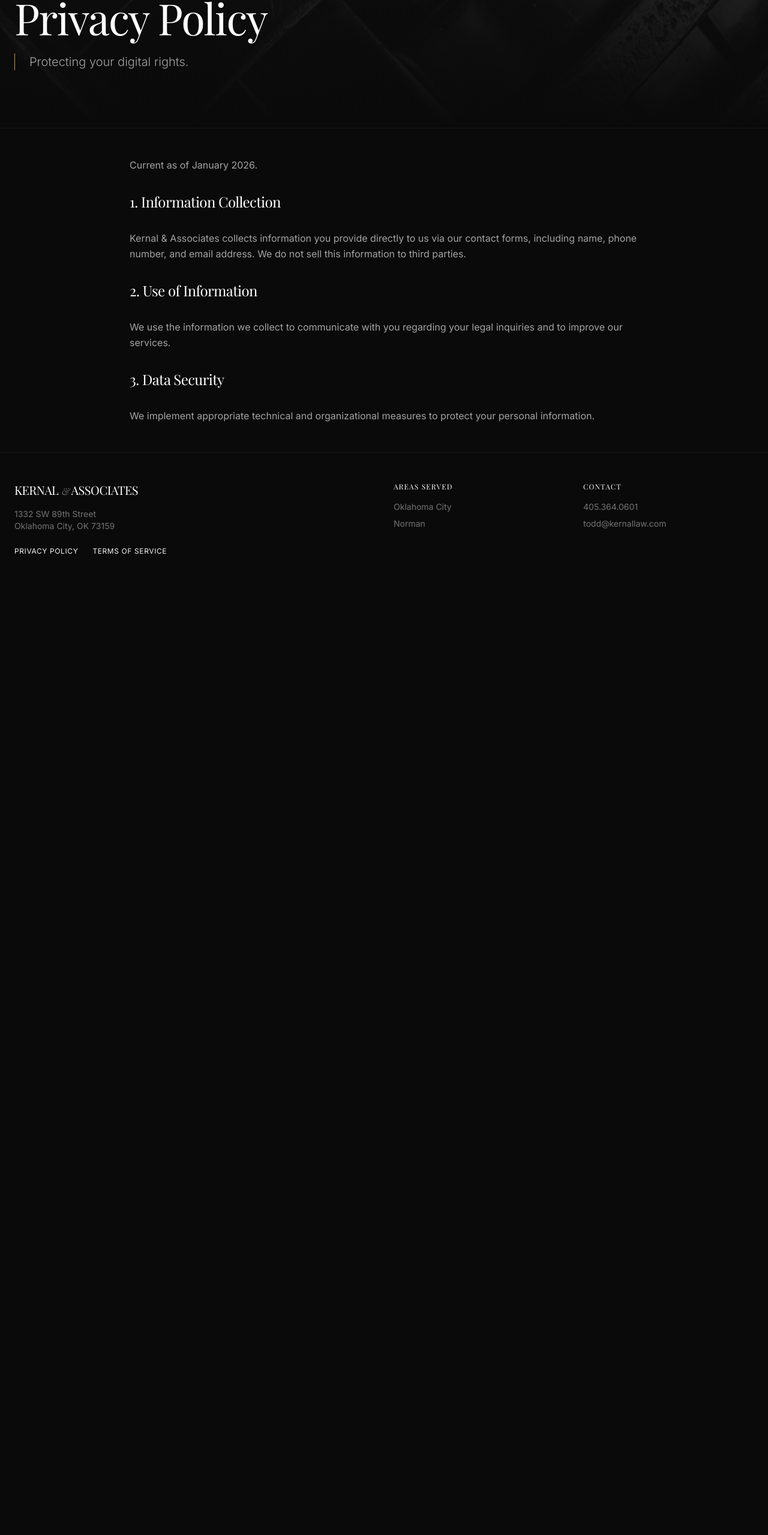
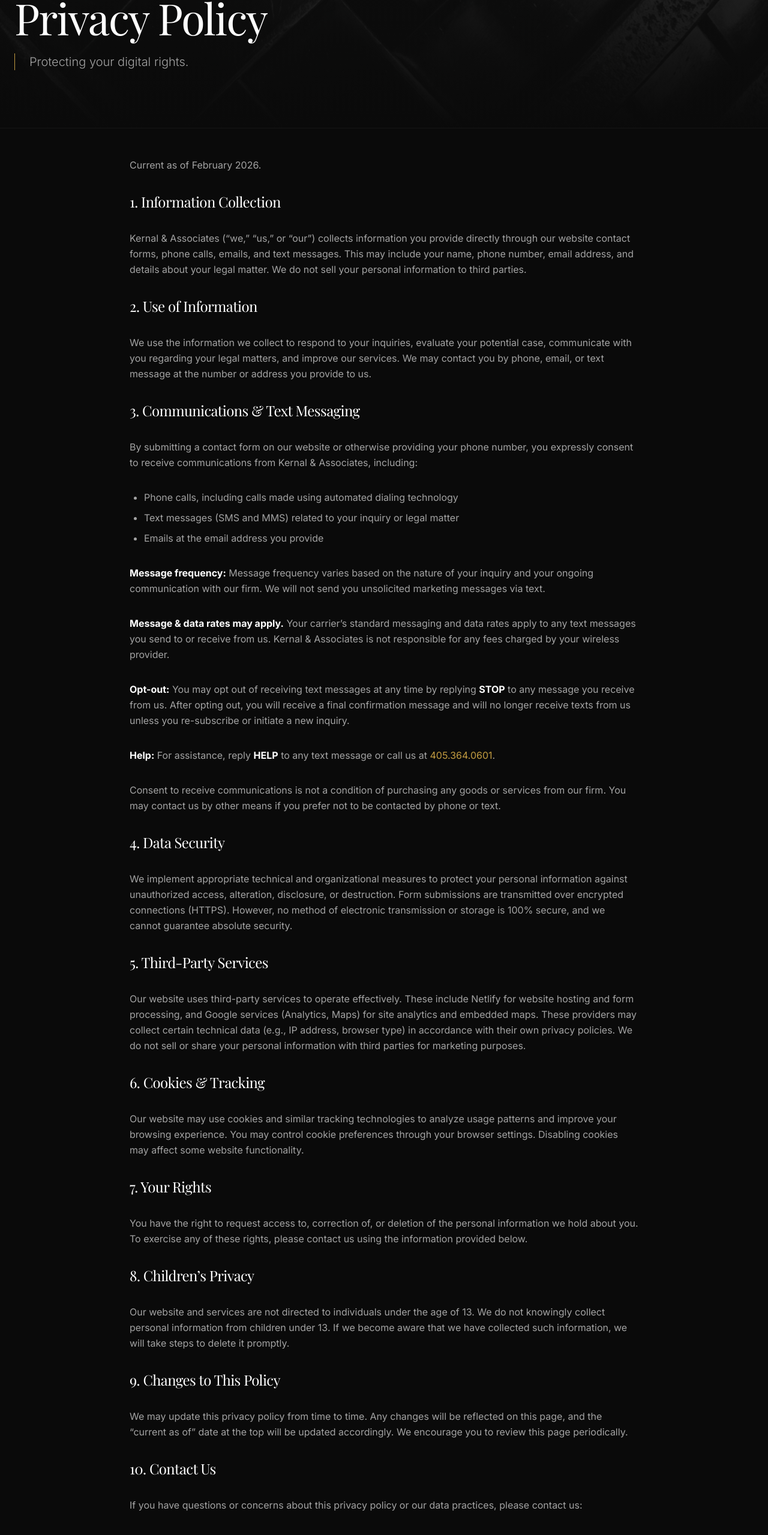
Before and after one commit to colbyadd/Kernal-Law, a Next.js app: page /privacy in a window 1280 px wide. Shown: the part 199-2758 px from the top of the page at 60% size. Before the commit the page ends 1174 px from the top, so only its background shows below. Built offline with nearby package versions, Linux system fonts and the light colour scheme; no server answers; a web font is replaced by a local one.

Commit message:
feat: add SMS/texting privacy policy language and consent checkbox to contact form

```diff
--- a/app/components/ContactForm.tsx
+++ b/app/components/ContactForm.tsx
@@ -102,6 +102,24 @@ export function ContactForm() {
                     ></textarea>
                 </div>
 
+                <div className="flex items-start gap-3">
+                    <input
+                        type="checkbox"
+                        name="consent"
+                        id="consent"
+                        required
+                        className="mt-1 h-4 w-4 shrink-0 accent-accent-gold bg-iron-950 border border-silver-500/20"
+                    />
+                    <label htmlFor="consent" className="text-xs text-silver-500 leading-relaxed">
+                        By submitting this form, I consent to being contacted by Kernal &amp; Associates
+                        via phone, email, or text message at the number provided, including automated
+                        messages. Message &amp; data rates may apply. I have read and agree to the{' '}
+                        <a href="/privacy" className="text-accent-gold hover:underline" target="_blank" rel="noopener noreferrer">
+                            Privacy Policy
+                        </a>.
+                    </label>
+                </div>
+
                 <button
                     type="submit"
                     disabled={status === 'submitting'}
--- a/app/privacy/page.tsx
+++ b/app/privacy/page.tsx
@@ -2,7 +2,7 @@ import { PageHero } from "../components/PageHero"
 
 export const metadata = {
     title: "Privacy Policy",
-    description: "Kernal & Associates privacy policy. How we collect, use, and protect your personal information.",
+    description: "Kernal & Associates privacy policy. How we collect, use, and protect your personal information, including SMS and text messaging disclosures.",
     alternates: { canonical: '/privacy' },
 }
 
@@ -11,15 +11,121 @@ export default function PrivacyPage() {
         <main className="bg-iron-950 min-h-screen">
             <PageHero title="Privacy Policy" subtitle="Protecting your digital rights." />
             <div className="container mx-auto px-6 py-12 text-silver-400 max-w-4xl space-y-8 leading-relaxed">
-                <p>Current as of January 2026.</p>
+                <p>Current as of February 2026.</p>
+
                 <h2 className="text-2xl text-white font-serif">1. Information Collection</h2>
-                <p>Kernal & Associates collects information you provide directly to us via our contact forms, including name, phone number, and email address. We do not sell this information to third parties.</p>
+                <p>
+                    Kernal &amp; Associates (&ldquo;we,&rdquo; &ldquo;us,&rdquo; or &ldquo;our&rdquo;) collects
+                    information you provide directly through our website contact forms, phone calls, emails, and text
+                    messages. This may include your name, phone number, email address, and details about your legal
+                    matter. We do not sell your personal information to third parties.
+                </p>
 
                 <h2 className="text-2xl text-white font-serif">2. Use of Information</h2>
-                <p>We use the information we collect to communicate with you regarding your legal inquiries and to improve our services.</p>
+                <p>
+                    We use the information we collect to respond to your inquiries, evaluate your potential case,
+                    communicate with you regarding your legal matters, and improve our services. We may contact you
+                    by phone, email, or text message at the number or address you provide to us.
+                </p>
 
-                <h2 className="text-2xl text-white font-serif">3. Data Security</h2>
-                <p>We implement appropriate technical and organizational measures to protect your personal information.</p>
+                <h2 className="text-2xl text-white font-serif">3. Communications &amp; Text Messaging</h2>
+                <p>
+                    By submitting a contact form on our website or otherwise providing your phone number, you
+                    expressly consent to receive communications from Kernal &amp; Associates, including:
+                </p>
+                <ul className="list-disc pl-6 space-y-2">
+                    <li>Phone calls, including calls made using automated dialing technology</li>
+                    <li>Text messages (SMS and MMS) related to your inquiry or legal matter</li>
+                    <li>Emails at the email address you provide</li>
+                </ul>
+                <p>
+                    <strong className="text-white">Message frequency:</strong> Message frequency varies based on
+                    the nature of your inquiry and your ongoing communication with our firm. We will not send you
+                    unsolicited marketing messages via text.
+                </p>
+                <p>
+                    <strong className="text-white">Message &amp; data rates may apply.</strong> Your carrier&rsquo;s
+                    standard messaging and data rates apply to any text messages you send to or receive from us.
+                    Kernal &amp; Associates is not responsible for any fees charged by your wireless provider.
+                </p>
+                <p>
+                    <strong className="text-white">Opt-out:</strong> You may opt out of receiving text messages at
+                    any time by replying <strong className="text-white">STOP</strong> to any message you receive
+                    from us. After opting out, you will receive a final confirmation message and will no longer
+                    receive texts from us unless you re-subscribe or initiate a new inquiry.
+                </p>
+                <p>
+                    <strong className="text-white">Help:</strong> For assistance, reply{" "}
+                    <strong className="text-white">HELP</strong> to any text message or call us at{" "}
+                    <a href="tel:4053640601" className="text-accent-gold hover:underline">405.364.0601</a>.
+                </p>
+                <p>
+                    Consent to receive communications is not a condition of purchasing any goods or services from
+                    our firm. You may contact us by other means if you prefer not to be contacted by phone or text.
+                </p>
+
+                <h2 className="text-2xl text-white font-serif">4. Data Security</h2>
+                <p>
+                    We implement appropriate technical and organizational measures to protect your personal
+                    information against unauthorized access, alteration, disclosure, or destruction. Form submissions
+                    are transmitted over encrypted connections (HTTPS). However, no method of electronic transmission
+                    or storage is 100% secure, and we cannot guarantee absolute security.
+                </p>
+
+                <h2 className="text-2xl text-white font-serif">5. Third-Party Services</h2>
+                <p>
+                    Our website uses third-party services to operate effectively. These include Netlify for website
+                    hosting and form processing, and Google services (Analytics, Maps) for site analytics and
+                    embedded maps. These providers may collect certain technical data (e.g., IP address, browser type)
+                    in accordance with their own privacy policies. We do not sell or share your personal information
+                    with third parties for marketing purposes.
+                </p>
+
+                <h2 className="text-2xl text-white font-serif">6. Cookies &amp; Tracking</h2>
+                <p>
+                    Our website may use cookies and similar tracking technologies to analyze usage patterns and
+                    improve your browsing experience. You may control cookie preferences through your browser
+                    settings. Disabling cookies may affect some website functionality.
+                </p>
+
+                <h2 className="text-2xl text-white font-serif">7. Your Rights</h2>
+                <p>
+                    You have the right to request access to, correction of, or deletion of the personal information
+                    we hold about you. To exercise any of these rights, please contact us using the information
+                    provided below.
+                </p>
+
+                <h2 className="text-2xl text-white font-serif">8. Children&rsquo;s Privacy</h2>
+                <p>
+                    Our website and services are not directed to individuals under the age of 13. We do not
+                    knowingly collect personal information from children under 13. If we become aware that we have
+                    collected such information, we will take steps to delete it promptly.
+                </p>
+
+                <h2 className="text-2xl text-white font-serif">9. Changes to This Policy</h2>
+                <p>
+                    We may update this privacy policy from time to time. Any changes will be reflected on this page,
+                    and the &ldquo;current as of&rdquo; date at the top will be updated accordingly. We encourage you
+                    to review this page periodically.
+                </p>
+
+                <h2 className="text-2xl text-white font-serif">10. Contact Us</h2>
+                <p>
+                    If you have questions or concerns about this privacy policy or our data practices, please
+                    contact us:
+                </p>
+                <address className="not-italic space-y-1">
+                    <p className="text-white">Kernal &amp; Associates</p>
+                    <p>1332 SW 89th Street, Oklahoma City, OK 73159</p>
+                    <p>
+                        Phone:{" "}
+                        <a href="tel:4053640601" className="text-accent-gold hover:underline">405.364.0601</a>
+                    </p>
+                    <p>
+                        Email:{" "}
+                        <a href="mailto:todd@kernallaw.com" className="text-accent-gold hover:underline">todd@kernallaw.com</a>
+                    </p>
+                </address>
             </div>
         </main>
     )
```
